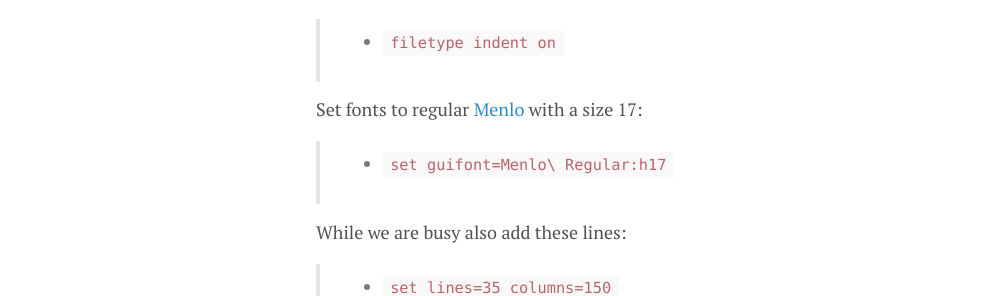
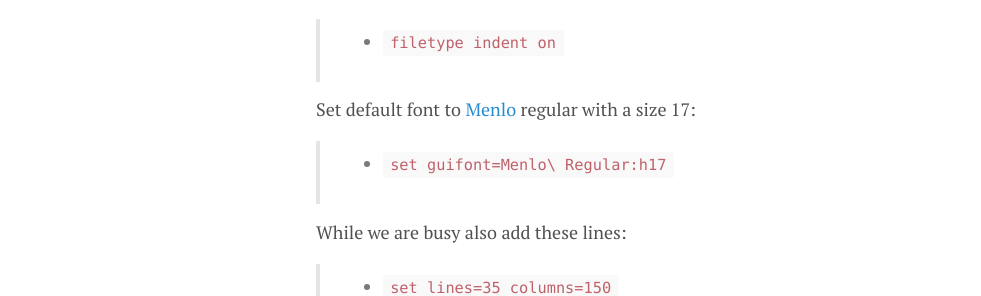
Before and after one commit to lgeurts/lgeurts.github.io, a Jekyll site: the page built from _posts/2017-07-11-bunsenlabs-linux-setup-notes-for dell-inspiron-6000.md, in a window 1280 px wide and 900 px high, scrolled down 6072 px. Shown: the part 163-459 px from the top of the window, without its empty margins (0-981 px from the left). Built offline with Jekyll 4.4.1, drawn with Linux system fonts in a browser that asks for light colours; nearby versions of some CDN libraries; comment, search, counter and statistics services are not loaded.

Commit message:
Change vim section (menlo font)

```diff
--- a/_posts/2017-07-11-bunsenlabs-linux-setup-notes-for dell-inspiron-6000.md
+++ b/_posts/2017-07-11-bunsenlabs-linux-setup-notes-for dell-inspiron-6000.md
@@ -192,7 +192,7 @@
 
 > * `filetype indent on`
 
-Set fonts to regular [Menlo](https://github.com/lgeurts/BunsenLabs-Setup/tree/master/.fonts) with a size 17:
+Set default font to [Menlo](https://github.com/lgeurts/BunsenLabs-Setup/tree/master/.fonts) regular with a size 17:
 
 > * `set guifont=Menlo\ Regular:h17`
 
```
